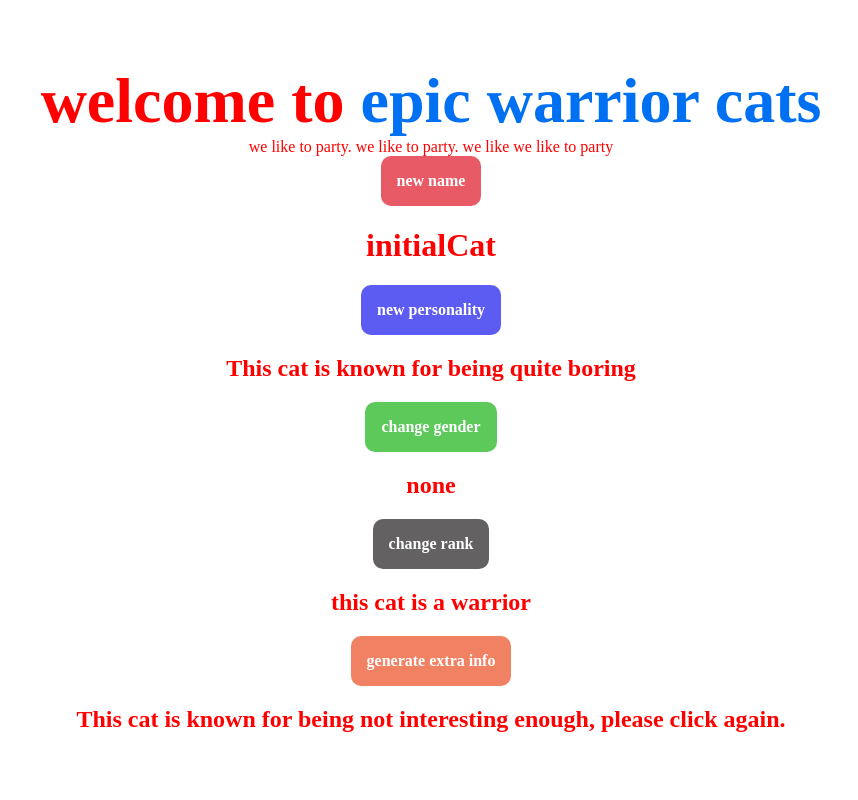
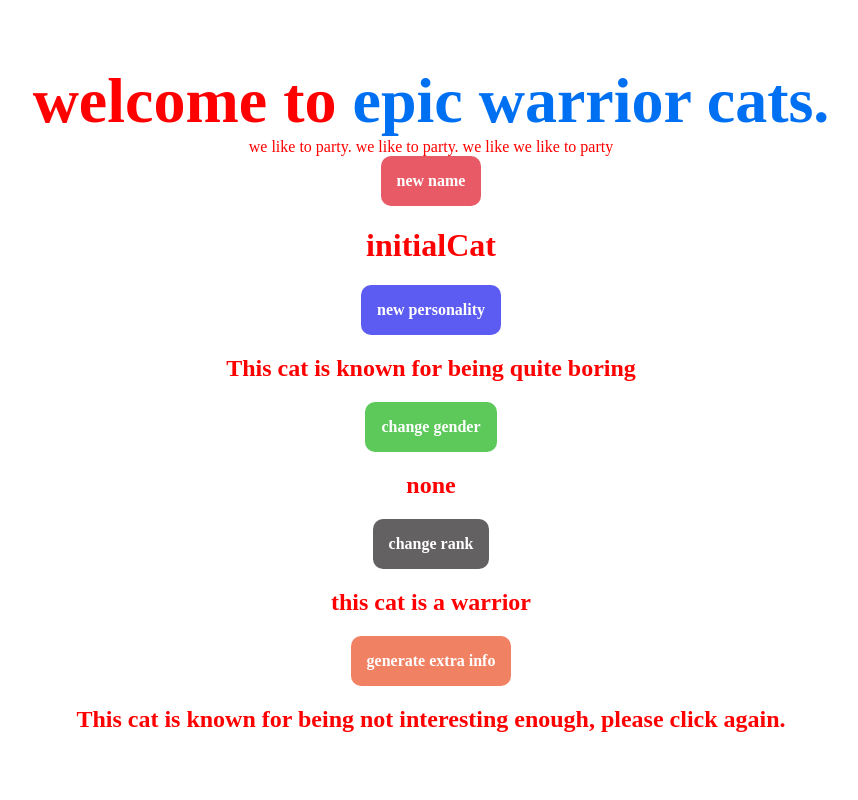
Before and after one commit to mkuzmick/epic-warrior-catz, a Next.js app: page / in a window 1280 px wide. Shown: the top 800 px of the page, without its empty margins (209-1067 px from the left). Built offline with nearby package versions, Linux system fonts and the light colour scheme; a web font is replaced by a local one.

Commit message:
Updates:

```diff
--- a/pages/index.js
+++ b/pages/index.js
@@ -27,7 +27,7 @@ export default function Home() {
     <div className={styles.container}>
        <main className={styles.main}>
         <h1 className={styles.title}>
-          welcome to <a href="https://www.youtube.com/watch?v=dQw4w9WgXcQ"> epic warrior cats </a>
+          welcome to <a href="https://www.youtube.com/watch?v=dQw4w9WgXcQ"> epic warrior cats. </a>
         </h1>
         <p>
          we like to party. we like to party. we like we like to party
```
